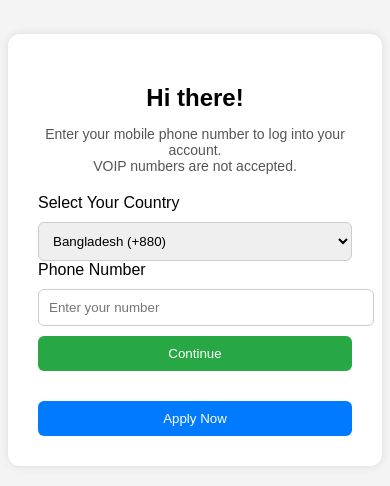
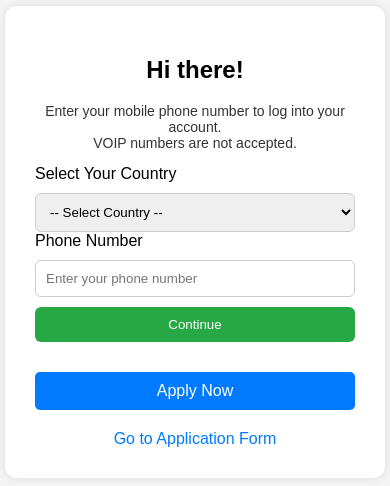
Before and after one commit to amyngoc774/Room-Application, a plain HTML site: page index.html in a window 390 px wide. Shown: the part 180-666 px from the top of the page. Drawn offline with Linux system fonts and the light colour scheme.

Commit message:
Add phone login page with country selection
Signed-off-by: amyngoc774 <amyngoc774@gmail.com>

```diff
--- a/index.html
+++ b/index.html
@@ -3,7 +3,7 @@
 <head>
   <meta charset="UTF-8" />
   <meta name="viewport" content="width=device-width, initial-scale=1.0"/>
-  <title>Log In</title>
+  <title>Phone Login</title>
   <style>
     body {
       font-family: Arial, sans-serif;
@@ -12,23 +12,17 @@
       justify-content: center;
       height: 100vh;
       background-color: #f4f4f4;
+      margin: 0;
     }
     .container {
       background-color: white;
       padding: 30px;
       border-radius: 12px;
       box-shadow: 0 0 10px rgba(0,0,0,0.1);
-      width: 400px;
+      width: 320px;
     }
     h2 {
       text-align: center;
-      margin-bottom: 10px;
-    }
-    p {
-      font-size: 14px;
-      text-align: center;
-      margin-bottom: 20px;
-      color: #555;
     }
     select, input, button {
       width: 100%;
@@ -36,6 +30,7 @@
       padding: 10px;
       border-radius: 6px;
       border: 1px solid #ccc;
+      box-sizing: border-box;
     }
     button {
       background-color: #28a745;
@@ -46,51 +41,95 @@
     button:hover {
       background-color: #218838;
     }
-    .apply-now {
+    .link {
+      margin-top: 20px;
       text-align: center;
-      margin-top: 20px;
     }
-    .apply-now a {
+    .link a {
+      color: #007bff;
       text-decoration: none;
-    }
-    .apply-now button {
-      background-color: #007bff;
     }
   </style>
 </head>
 <body>
   <div class="container">
     <h2>Hi there!</h2>
-    <p>Enter your mobile phone number to log into your account.<br>VOIP numbers are not accepted.</p>
+    <p style="text-align: center; font-size: 14px; color: #333;">
+      Enter your mobile phone number to log into your account.<br/>VOIP numbers are not accepted.
+    </p>
     <form>
       <label for="country">Select Your Country</label>
       <select id="country" name="country" required>
+        <option value="">-- Select Country --</option>
+        <option value="+1">United States (+1)</option>
+        <option value="+44">United Kingdom (+44)</option>
+        <option value="+91">India (+91)</option>
         <option value="+880">Bangladesh (+880)</option>
-        <option value="+91">India (+91)</option>
-        <option value="+1">USA (+1)</option>
-        <option value="+44">UK (+44)</option>
+        <option value="+61">Australia (+61)</option>
+        <option value="+81">Japan (+81)</option>
+        <option value="+86">China (+86)</option>
+        <option value="+33">France (+33)</option>
+        <option value="+49">Germany (+49)</option>
+        <option value="+39">Italy (+39)</option>
+        <option value="+7">Russia (+7)</option>
+        <option value="+55">Brazil (+55)</option>
+        <option value="+234">Nigeria (+234)</option>
+        <option value="+27">South Africa (+27)</option>
         <option value="+82">South Korea (+82)</option>
-        <option value="+61">Australia (+61)</option>
-        <option value="+94">Sri Lanka (+94)</option>
         <option value="+34">Spain (+34)</option>
-        <option value="+963">Syria (+963)</option>
+        <option value="+62">Indonesia (+62)</option>
+        <option value="+63">Philippines (+63)</option>
+        <option value="+66">Thailand (+66)</option>
+        <option value="+20">Egypt (+20)</option>
+        <option value="+972">Israel (+972)</option>
+        <option value="+90">Turkey (+90)</option>
+        <option value="+31">Netherlands (+31)</option>
+        <option value="+46">Sweden (+46)</option>
         <option value="+41">Switzerland (+41)</option>
         <option value="+358">Finland (+358)</option>
-        <option value="+92">Pakistan (+92)</option>
-        <option value="+86">China (+86)</option>
-        <!-- Add more countries as needed -->
+        <option value="+420">Czech Republic (+420)</option>
+        <option value="+1-242">Bahamas (+1-242)</option>
+        <option value="+1-246">Barbados (+1-246)</option>
+        <option value="+973">Bahrain (+973)</option>
+        <option value="+375">Belarus (+375)</option>
+        <option value="+32">Belgium (+32)</option>
+        <option value="+591">Bolivia (+591)</option>
+        <option value="+387">Bosnia and Herzegovina (+387)</option>
+        <option value="+267">Botswana (+267)</option>
+        <option value="+673">Brunei (+673)</option>
+        <option value="+359">Bulgaria (+359)</option>
+        <option value="+855">Cambodia (+855)</option>
+        <option value="+237">Cameroon (+237)</option>
+        <option value="+56">Chile (+56)</option>
+        <option value="+57">Colombia (+57)</option>
+        <option value="+506">Costa Rica (+506)</option>
+        <option value="+385">Croatia (+385)</option>
+        <option value="+357">Cyprus (+357)</option>
+        <option value="+45">Denmark (+45)</option>
+        <option value="+253">Djibouti (+253)</option>
+        <option value="+593">Ecuador (+593)</option>
+        <option value="+503">El Salvador (+503)</option>
+        <option value="+372">Estonia (+372)</option>
+        <option value="+251">Ethiopia (+251)</option>
+        <option value="+995">Georgia (+995)</option>
+        <!-- More countries can be added as needed -->
       </select>
 
       <label for="phone">Phone Number</label>
-      <input type="tel" id="phone" placeholder="Enter your number" required />
+      <input type="tel" id="phone" placeholder="Enter your phone number" required />
 
       <button type="submit">Continue</button>
+
+      <div style="text-align: center; margin-top: 20px;">
+        <a href="application.html">
+          <button type="button" style="padding: 10px 20px; font-size: 16px; background-color: #007bff; color: white; border: none; border-radius: 5px; cursor: pointer;">
+            Apply Now
+          </button>
+        </a>
+      </div>
     </form>
-
-    <div class="apply-now">
-      <a href="application.html">
-        <button type="button">Apply Now</button>
-      </a>
+    <div class="link">
+      <a href="application.html">Go to Application Form</a>
     </div>
   </div>
 </body>
```
